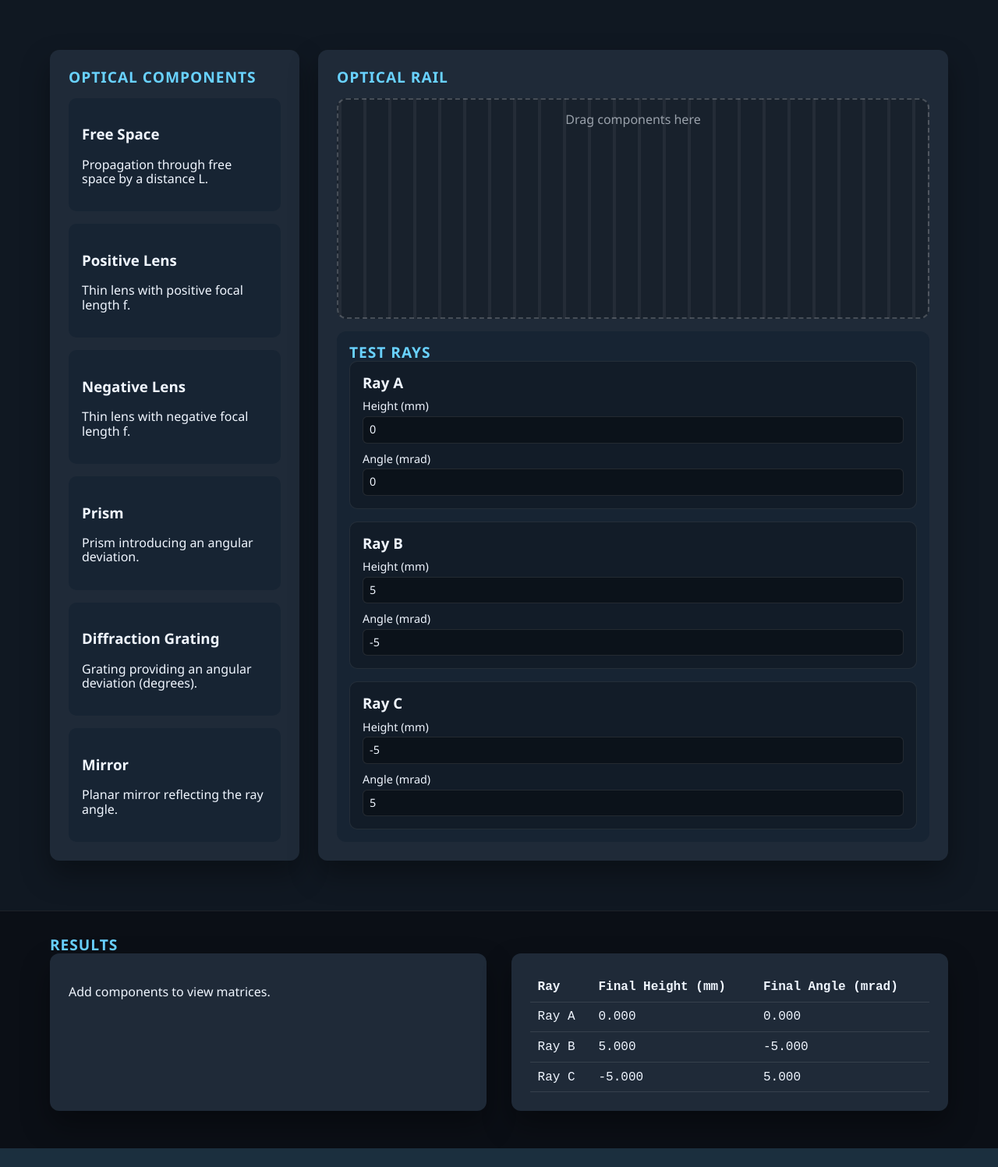
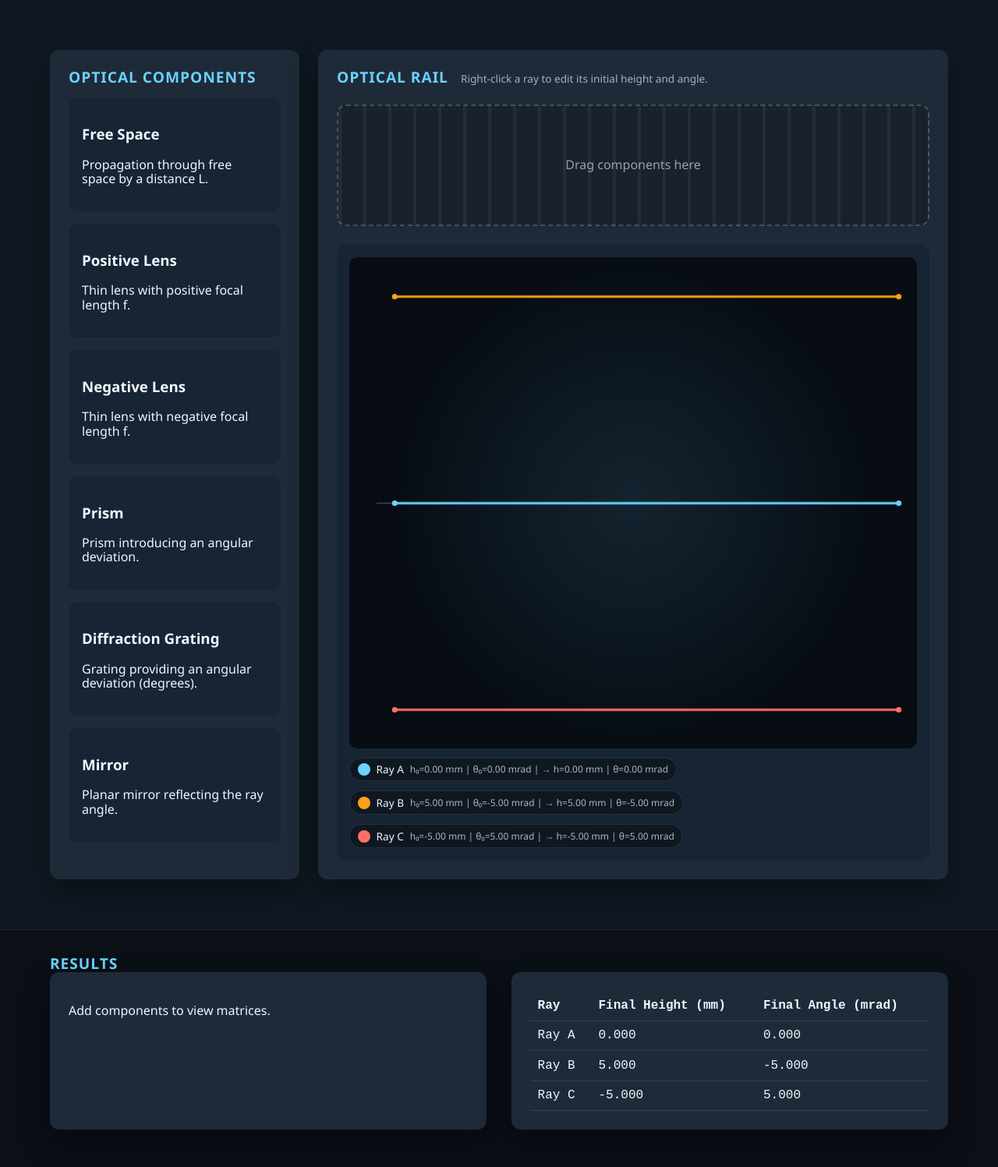
Before and after one commit to joshuamontierth/Optical-Raytracing, a Flask app: page / in a window 1280 px wide. Shown: the part 182-1679 px from the top of the page at 78% size. Before the commit the page ends 1655 px from the top, so only its background shows below. Run offline with Flask 3, Linux system fonts and the light colour scheme.

Commit message:
Add ray visualization canvas and compact matrix view

```diff
--- a/static/css/styles.css
+++ b/static/css/styles.css
@@ -48,6 +48,22 @@ body {
   gap: 1rem;
 }
 
+.workspace {
+  gap: 1.5rem;
+}
+
+.workspace-header {
+  display: flex;
+  align-items: baseline;
+  gap: 1rem;
+}
+
+.workspace-hint {
+  margin: 0;
+  font-size: 0.85rem;
+  color: rgba(240, 246, 255, 0.65);
+}
+
 .toolbox h2,
 .workspace h2,
 .results-panel h2 {
@@ -83,14 +99,13 @@ body {
 }
 
 .optical-rail {
-  flex: 1;
+  flex: 0 0 auto;
   border: 2px dashed rgba(255, 255, 255, 0.2);
   border-radius: 12px;
   padding: 1rem;
-  min-height: 200px;
+  min-height: 120px;
   display: flex;
-  flex-wrap: wrap;
-  align-content: flex-start;
+  align-items: center;
   gap: 0.75rem;
   position: relative;
   background: repeating-linear-gradient(
@@ -115,66 +130,76 @@ body {
 
 .rail-component {
   background: var(--card-bg);
-  padding: 0.8rem 1rem;
-  border-radius: 999px;
-  display: inline-flex;
+  padding: 0.5rem;
+  border-radius: 10px;
+  display: flex;
   align-items: center;
-  gap: 0.5rem;
+  justify-content: center;
   border: 1px solid rgba(255, 255, 255, 0.1);
   position: relative;
   user-select: none;
+  width: 64px;
+  height: 64px;
 }
 
 .rail-component::before {
   content: "";
-  width: 10px;
-  height: 10px;
-  border-radius: 50%;
-  background: var(--accent);
+  position: absolute;
+  inset: 8px;
+  border-radius: 8px;
+  border: 2px solid var(--accent);
+  opacity: 0.6;
 }
 
 .rail-component__label {
   font-weight: 600;
   letter-spacing: 0.03em;
+  text-align: center;
+  font-size: 0.75rem;
 }
 
-.rays-panel {
+.visualization-panel {
   background: var(--card-bg);
   border-radius: 12px;
   padding: 1rem;
+  display: grid;
+  gap: 0.75rem;
 }
 
-.ray-controls {
-  display: grid;
-  gap: 1rem;
+.ray-visualization {
+  width: 100%;
+  border-radius: 10px;
+  background: radial-gradient(circle at 50% 50%, rgba(105, 210, 255, 0.12), transparent 65%),
+    rgba(5, 9, 15, 0.85);
 }
 
-.ray-control {
-  background: rgba(16, 24, 34, 0.6);
-  border-radius: 10px;
-  padding: 1rem;
-  display: grid;
+.ray-legend {
+  display: flex;
+  flex-wrap: wrap;
   gap: 0.75rem;
-  border: 1px solid rgba(255, 255, 255, 0.08);
 }
 
-.ray-control h3 {
-  margin: 0;
+.ray-legend__item {
+  display: inline-flex;
+  align-items: center;
+  gap: 0.5rem;
+  padding: 0.4rem 0.6rem;
+  border-radius: 999px;
+  background: rgba(0, 0, 0, 0.35);
+  border: 1px solid rgba(255, 255, 255, 0.1);
+  cursor: context-menu;
+  font-size: 0.85rem;
 }
 
-.ray-control label {
-  display: flex;
-  flex-direction: column;
-  font-size: 0.9rem;
-  gap: 0.25rem;
+.ray-legend__swatch {
+  width: 16px;
+  height: 16px;
+  border-radius: 50%;
 }
 
-.ray-control input {
-  background: rgba(0, 0, 0, 0.35);
-  border: 1px solid rgba(255, 255, 255, 0.1);
-  border-radius: 6px;
-  padding: 0.5rem;
-  color: var(--fg);
+.ray-legend__details {
+  opacity: 0.7;
+  font-size: 0.75rem;
 }
 
 .results-panel {
--- a/static/js/app.js
+++ b/static/js/app.js
@@ -1,20 +1,24 @@
 const componentLibrary = window.APP_DATA.componentLibrary;
 const opticalRail = document.getElementById("optical-rail");
 const componentTemplate = document.getElementById("component-template");
-const rayTemplate = document.getElementById("ray-control-template");
-const rayControls = document.getElementById("ray-controls");
 const matrixOutput = document.getElementById("matrix-output");
 const raysOutput = document.getElementById("rays-output");
 const contextMenu = document.getElementById("context-menu");
+const rayContextMenu = document.getElementById("ray-context-menu");
 const modalBackdrop = document.getElementById("modal-backdrop");
 const modalForm = document.getElementById("modal-form");
 const modalTitle = document.getElementById("modal-title");
 const modalClose = document.getElementById("modal-close");
 const modalCancel = document.getElementById("modal-cancel");
+const visualizationCanvas = document.getElementById("ray-visualization");
+const rayLegend = document.getElementById("ray-legend");
 
 let componentSequence = [];
 let activeContextTarget = null;
 let activeModalComponentId = null;
+let activeRayIndex = null;
+let modalMode = null;
+let lastTraceResult = null;
 
 const defaultRays = [
   { label: "Ray A", height: 0, angle: 0 },
@@ -27,13 +31,23 @@ const rayState = defaultRays.map((ray) => ({ ...ray }));
 function init() {
   bindLibraryDrag();
   setupRailDropTarget();
-  buildRayControls();
+  renderRayLegend();
   updateOutputs();
-  window.addEventListener("click", () => hideContextMenu());
+  window.addEventListener("click", () => {
+    hideContextMenu();
+    hideRayContextMenu();
+  });
   window.addEventListener("keydown", (evt) => {
     if (evt.key === "Escape") {
       hideContextMenu();
+      hideRayContextMenu();
       hideModal();
+    }
+  });
+
+  window.addEventListener("resize", () => {
+    if (lastTraceResult) {
+      renderVisualization(lastTraceResult);
     }
   });
 }
@@ -76,6 +90,7 @@ function setupRailDropTarget() {
 }
 
 function showContextMenu(x, y) {
+  hideRayContextMenu();
   contextMenu.style.left = `${x}px`;
   contextMenu.style.top = `${y}px`;
   contextMenu.classList.remove("hidden");
@@ -84,6 +99,21 @@ function showContextMenu(x, y) {
 function hideContextMenu() {
   contextMenu.classList.add("hidden");
   activeContextTarget = null;
+}
+
+function showRayContextMenu(x, y, index) {
+  hideContextMenu();
+  activeRayIndex = index;
+  rayContextMenu.style.left = `${x}px`;
+  rayContextMenu.style.top = `${y}px`;
+  rayContextMenu.classList.remove("hidden");
+}
+
+function hideRayContextMenu() {
+  rayContextMenu.classList.add("hidden");
+  if (modalMode !== "ray") {
+    activeRayIndex = null;
+  }
 }
 
 contextMenu.addEventListener("click", (evt) => {
@@ -103,6 +133,15 @@ contextMenu.addEventListener("click", (evt) => {
   }
 
   hideContextMenu();
+});
+
+rayContextMenu.addEventListener("click", (evt) => {
+  const action = evt.target.dataset.action;
+  if (!action || activeRayIndex === null) return;
+  if (action === "configure-ray") {
+    openRayModal(activeRayIndex);
+  }
+  hideRayContextMenu();
 });
 
 function addComponentToRail(type) {
@@ -193,35 +232,10 @@ function refreshRailPlaceholder() {
   }
 }
 
-function buildRayControls() {
-  rayControls.innerHTML = "";
-  rayState.forEach((ray, index) => {
-    const fragment = rayTemplate.content.cloneNode(true);
-    const control = fragment.querySelector(".ray-control");
-    control.dataset.rayIndex = index;
-    control.querySelector("h3").textContent = ray.label;
-    const heightInput = control.querySelector('input[name="height"]');
-    const angleInput = control.querySelector('input[name="angle"]');
-
-    heightInput.value = ray.height;
-    angleInput.value = ray.angle;
-
-    heightInput.addEventListener("input", () => {
-      rayState[index].height = Number(heightInput.value);
-      updateOutputs();
-    });
-
-    angleInput.addEventListener("input", () => {
-      rayState[index].angle = Number(angleInput.value);
-      updateOutputs();
-    });
-
-    rayControls.appendChild(fragment);
-  });
-}
-
 function openComponentModal(component) {
+  hideRayContextMenu();
   activeModalComponentId = component.id;
+  modalMode = "component";
   modalTitle.textContent = `Configure ${componentLibrary[component.type].label}`;
   modalForm.innerHTML = "";
 
@@ -244,16 +258,57 @@ function openComponentModal(component) {
   showModal();
 }
 
+function openRayModal(index) {
+  hideContextMenu();
+  modalMode = "ray";
+  activeRayIndex = index;
+  const ray = rayState[index];
+  modalTitle.textContent = `Configure ${ray.label}`;
+  modalForm.innerHTML = "";
+
+  const heightLabel = document.createElement("label");
+  heightLabel.textContent = "Height (mm)";
+  const heightInput = document.createElement("input");
+  heightInput.type = "number";
+  heightInput.step = "0.1";
+  heightInput.name = "height";
+  heightInput.value = ray.height;
+  heightLabel.appendChild(heightInput);
+  modalForm.appendChild(heightLabel);
+
+  const angleLabel = document.createElement("label");
+  angleLabel.textContent = "Angle (mrad)";
+  const angleInput = document.createElement("input");
+  angleInput.type = "number";
+  angleInput.step = "0.1";
+  angleInput.name = "angle";
+  angleInput.value = ray.angle;
+  angleLabel.appendChild(angleInput);
+  modalForm.appendChild(angleLabel);
+
+  showModal();
+}
+
 modalForm.addEventListener("submit", (evt) => {
   evt.preventDefault();
-  if (!activeModalComponentId) return;
   const formData = new FormData(modalForm);
+
+  if (modalMode === "component" && activeModalComponentId) {
     const component = componentSequence.find((c) => c.id === activeModalComponentId);
     if (!component) return;
     formData.forEach((value, key) => {
       component.params[key] = Number(value);
     });
     updateOutputs();
+  } else if (modalMode === "ray" && activeRayIndex !== null) {
+    const height = Number(formData.get("height"));
+    const angle = Number(formData.get("angle"));
+    if (!Number.isFinite(height) || !Number.isFinite(angle)) return;
+    rayState[activeRayIndex].height = height;
+    rayState[activeRayIndex].angle = angle;
+    renderRayLegend();
+    updateOutputs();
+  }
   hideModal();
 });
 
@@ -267,9 +322,12 @@ function showModal() {
 function hideModal() {
   modalBackdrop.classList.add("hidden");
   activeModalComponentId = null;
+  activeRayIndex = null;
+  modalMode = null;
 }
 
 function updateOutputs() {
+  renderRayLegend();
   fetch("/api/trace", {
     method: "POST",
     headers: { "Content-Type": "application/json" },
@@ -277,8 +335,11 @@ function updateOutputs() {
   })
     .then((res) => res.json())
     .then((data) => {
+      lastTraceResult = data;
       renderMatrixOutput(data);
       renderRayOutput(data);
+      renderVisualization(data);
+      renderRayLegend(data);
     })
     .catch((err) => console.error("Trace error", err));
 }
@@ -293,44 +354,68 @@ function renderMatrixOutput(data) {
     return;
   }
 
+  const totalRow = document.createElement("div");
+  totalRow.className = "matrix-row";
+
+  const label = document.createElement("span");
+  label.className = "matrix-label";
+  label.textContent = "M_total =";
+  totalRow.appendChild(label);
+  totalRow.appendChild(createMatrixElement(data.total_matrix));
+
+  const totalOffset = document.createElement("span");
+  totalOffset.className = "matrix-offset";
+  totalOffset.textContent = `Δx = ${data.total_offset[0].toFixed(3)}, Δθ = ${data.total_offset[1].toFixed(3)}`;
+  totalRow.appendChild(totalOffset);
+
+  matrixOutput.appendChild(totalRow);
+
+  const productRow = document.createElement("div");
+  productRow.className = "matrix-product-line";
+
+  const equals = document.createElement("span");
+  equals.className = "matrix-operator";
+  equals.textContent = "=";
+  productRow.appendChild(equals);
+
   data.matrices.forEach((matrix, index) => {
     const component = componentSequence[index];
     const definition = componentLibrary[component.type];
-    const block = document.createElement("div");
-    block.className = "matrix-block";
 
-    const title = document.createElement("h3");
-    title.textContent = `${definition.label} (Component ${index + 1})`;
-    block.appendChild(title);
+    const term = document.createElement("div");
+    term.className = "matrix-term";
 
-    block.appendChild(createMatrixElement(matrix));
+    const title = document.createElement("p");
+    title.className = "matrix-term__title";
+    title.textContent = `${definition.label}`;
+    term.appendChild(title);
 
-    const params = document.createElement("p");
-    params.className = "component-params";
-    params.textContent = `Parameters: ${Object.entries(component.params)
-      .map(([key, value]) => `${key} = ${value}`)
-      .join(", ")}`;
-    block.appendChild(params);
+    term.appendChild(createMatrixElement(matrix));
 
-    if (data.offsets[index][1] !== 0 || data.offsets[index][0] !== 0) {
-      const offset = document.createElement("p");
-      offset.textContent = `Offsets: Δx = ${data.offsets[index][0].toFixed(3)}, Δθ = ${data.offsets[index][1].toFixed(3)}`;
-      block.appendChild(offset);
+    const paramsText = formatComponentParams(component.params);
+    const offset = data.offsets[index];
+    const hasOffset = Math.abs(offset[0]) > 1e-6 || Math.abs(offset[1]) > 1e-6;
+    const detailParts = [];
+    if (paramsText) detailParts.push(paramsText);
+    if (hasOffset) detailParts.push(`Δx=${offset[0].toFixed(3)}, Δθ=${offset[1].toFixed(3)}`);
+    if (detailParts.length) {
+      const details = document.createElement("p");
+      details.className = "matrix-term__details";
+      details.textContent = detailParts.join(" · ");
+      term.appendChild(details);
     }
 
-    matrixOutput.appendChild(block);
+    productRow.appendChild(term);
+
+    if (index < data.matrices.length - 1) {
+      const operator = document.createElement("span");
+      operator.className = "matrix-operator";
+      operator.textContent = "×";
+      productRow.appendChild(operator);
+    }
   });
 
-  const totalBlock = document.createElement("div");
-  totalBlock.className = "matrix-block";
-  const totalTitle = document.createElement("h3");
-  totalTitle.textContent = "Total System";
-  totalBlock.appendChild(totalTitle);
-  totalBlock.appendChild(createMatrixElement(data.total_matrix));
-  const offset = document.createElement("p");
-  offset.textContent = `Offsets: Δx = ${data.total_offset[0].toFixed(3)}, Δθ = ${data.total_offset[1].toFixed(3)}`;
-  totalBlock.appendChild(offset);
-  matrixOutput.appendChild(totalBlock);
+  matrixOutput.appendChild(productRow);
 }
 
 function createMatrixElement(matrix) {
@@ -372,4 +457,240 @@ function renderRayOutput(data) {
   raysOutput.appendChild(table);
 }
 
+const RAY_COLORS = ["#69d2ff", "#ff9f1c", "#ff6f69", "#9b5de5", "#2ec4b6"];
+
+function getRayColor(index) {
+  return RAY_COLORS[index % RAY_COLORS.length];
+}
+
+function renderRayLegend(traceData = lastTraceResult) {
+  if (!rayLegend) return;
+  rayLegend.innerHTML = "";
+
+  rayState.forEach((ray, index) => {
+    const item = document.createElement("div");
+    item.className = "ray-legend__item";
+    item.tabIndex = 0;
+
+    const swatch = document.createElement("span");
+    swatch.className = "ray-legend__swatch";
+    swatch.style.background = getRayColor(index);
+    item.appendChild(swatch);
+
+    const name = document.createElement("span");
+    name.textContent = ray.label;
+    item.appendChild(name);
+
+    const details = document.createElement("span");
+    details.className = "ray-legend__details";
+    const detailParts = [
+      `h₀=${Number(ray.height).toFixed(2)} mm`,
+      `θ₀=${Number(ray.angle).toFixed(2)} mrad`,
+    ];
+    const traced = traceData?.propagated_rays?.[index];
+    if (traced) {
+      detailParts.push(`→ h=${Number(traced.height).toFixed(2)} mm`);
+      detailParts.push(`θ=${Number(traced.angle).toFixed(2)} mrad`);
+    }
+    details.textContent = detailParts.join(" | ");
+    item.appendChild(details);
+
+    item.addEventListener("contextmenu", (evt) => {
+      evt.preventDefault();
+      showRayContextMenu(evt.clientX, evt.clientY, index);
+    });
+
+    item.addEventListener("keydown", (evt) => {
+      if (evt.key === "Enter" || evt.key === " ") {
+        evt.preventDefault();
+        openRayModal(index);
+      }
+    });
+
+    rayLegend.appendChild(item);
+  });
+}
+
+function renderVisualization(data) {
+  if (!visualizationCanvas) return;
+  const ctx = visualizationCanvas.getContext("2d");
+  if (!ctx) return;
+
+  const rect = visualizationCanvas.getBoundingClientRect();
+  const width = rect.width || visualizationCanvas.width || 640;
+  const height = rect.height || visualizationCanvas.height || 260;
+  const dpr = window.devicePixelRatio || 1;
+  visualizationCanvas.width = width * dpr;
+  visualizationCanvas.height = height * dpr;
+  ctx.setTransform(dpr, 0, 0, dpr, 0, 0);
+
+  ctx.clearRect(0, 0, width, height);
+
+  const margin = Math.min(Math.max(width * 0.08, 36), 80);
+  const axisY = height / 2;
+  const layout = computeComponentLayout(width, margin);
+
+  const axisStart = Math.max(10, layout.startX - margin * 0.4);
+  const axisEnd = Math.min(width - 10, layout.endX + margin * 0.4);
+
+  ctx.save();
+  ctx.strokeStyle = "rgba(240, 246, 255, 0.25)";
+  ctx.lineWidth = 1.5;
+  ctx.beginPath();
+  ctx.moveTo(axisStart, axisY);
+  ctx.lineTo(axisEnd, axisY);
+  ctx.stroke();
+  ctx.restore();
+
+  layout.positions.forEach((entry) => {
+    ctx.save();
+    const gradient = ctx.createLinearGradient(entry.x, 20, entry.x, height - 20);
+    gradient.addColorStop(0, "rgba(105, 210, 255, 0)");
+    gradient.addColorStop(0.5, "rgba(105, 210, 255, 0.7)");
+    gradient.addColorStop(1, "rgba(105, 210, 255, 0)");
+    ctx.strokeStyle = gradient;
+    ctx.lineWidth = 4;
+    ctx.beginPath();
+    ctx.moveTo(entry.x, 20);
+    ctx.lineTo(entry.x, height - 20);
+    ctx.stroke();
+    ctx.restore();
+
+    ctx.save();
+    ctx.fillStyle = "rgba(240, 246, 255, 0.65)";
+    ctx.font = "12px 'Segoe UI', sans-serif";
+    ctx.textAlign = "center";
+    ctx.fillText(componentLibrary[entry.component.type]?.label ?? "Component", entry.x, height - 6);
+    ctx.restore();
+  });
+
+  const paths = computeRayPaths(data);
+  let maxHeight = 0.5;
+  paths.forEach((path) => {
+    path.states.forEach((state) => {
+      maxHeight = Math.max(maxHeight, Math.abs(state.height));
+    });
+  });
+  const scale = maxHeight === 0 ? 1 : Math.min((height * 0.42) / maxHeight, 90);
+
+  const xPoints = [layout.startX];
+  layout.positions.forEach((entry) => xPoints.push(entry.x));
+  const trailingX = Math.min(width - margin * 0.4, layout.endX + margin * 0.6);
+  xPoints.push(trailingX);
+
+  const mapHeight = (value) => clamp(axisY - value * scale, 16, height - 16);
+
+  paths.forEach((path, index) => {
+    const color = getRayColor(index);
+    const states = path.states;
+    const lastHeight = states[states.length - 1] ? states[states.length - 1].height : states[0]?.height ?? 0;
+    const heights = [...states.map((state) => state.height), lastHeight];
+
+    ctx.save();
+    ctx.lineJoin = "round";
+    ctx.lineCap = "round";
+
+    ctx.strokeStyle = `${color}33`;
+    ctx.lineWidth = 5;
+    ctx.beginPath();
+    ctx.moveTo(xPoints[0], mapHeight(heights[0]));
+    for (let i = 1; i < xPoints.length; i += 1) {
+      ctx.lineTo(xPoints[i], mapHeight(heights[i] ?? heights[heights.length - 1]));
+    }
+    ctx.stroke();
+
+    ctx.strokeStyle = color;
+    ctx.lineWidth = 2.4;
+    ctx.beginPath();
+    ctx.moveTo(xPoints[0], mapHeight(heights[0]));
+    for (let i = 1; i < xPoints.length; i += 1) {
+      ctx.lineTo(xPoints[i], mapHeight(heights[i] ?? heights[heights.length - 1]));
+    }
+    ctx.stroke();
+
+    ctx.fillStyle = color;
+    ctx.beginPath();
+    ctx.arc(xPoints[0], mapHeight(heights[0]), 3.5, 0, Math.PI * 2);
+    ctx.fill();
+
+    ctx.beginPath();
+    ctx.arc(xPoints[xPoints.length - 1], mapHeight(heights[heights.length - 1]), 3.5, 0, Math.PI * 2);
+    ctx.fill();
+
+    layout.positions.forEach((entry, posIndex) => {
+      const state = states[posIndex + 1];
+      if (!state) return;
+      ctx.beginPath();
+      ctx.arc(entry.x, mapHeight(state.height), 2.4, 0, Math.PI * 2);
+      ctx.fill();
+    });
+
+    ctx.restore();
+  });
+}
+
+function computeRayPaths(data) {
+  const matrices = data?.matrices ?? [];
+  const offsets = data?.offsets ?? [];
+  return rayState.map((ray) => {
+    const states = [{ height: ray.height, angle: ray.angle }];
+    let vec = [ray.height, ray.angle];
+    matrices.forEach((matrix, index) => {
+      vec = applyComponentTransform(matrix, offsets[index], vec);
+      states.push({ height: vec[0], angle: vec[1] });
+    });
+    return { states };
+  });
+}
+
+function applyComponentTransform(matrix, offset, vec) {
+  return [
+    matrix[0][0] * vec[0] + matrix[0][1] * vec[1] + (offset?.[0] ?? 0),
+    matrix[1][0] * vec[0] + matrix[1][1] * vec[1] + (offset?.[1] ?? 0),
+  ];
+}
+
+function computeComponentLayout(width, margin) {
+  const startX = Math.max(margin, 24);
+  const endCandidate = Math.max(startX + 80, width - margin);
+  const maxEnd = width - 20;
+  const endX = Math.max(startX + 40, Math.min(endCandidate, maxEnd));
+  const span = Math.max(endX - startX, 40);
+  const weights = componentSequence.map(getComponentWeight);
+  const totalWeight = weights.reduce((sum, weight) => sum + weight, 0);
+
+  if (!componentSequence.length || totalWeight === 0 || span <= 0) {
+    return { startX, endX, positions: [] };
+  }
+
+  let accumulated = 0;
+  const positions = componentSequence.map((component, index) => {
+    const weight = weights[index];
+    const centerRatio = (accumulated + weight / 2) / totalWeight;
+    accumulated += weight;
+    const x = startX + centerRatio * span;
+    return { x, component, index };
+  });
+
+  return { startX, endX, positions };
+}
+
+function getComponentWeight(component) {
+  if (component.type === "free_space") {
+    const length = Number(component.params.length) || 0;
+    return clamp(length / 50, 0.5, 5);
+  }
+  return 1;
+}
+
+function formatComponentParams(params) {
+  return Object.entries(params)
+    .map(([key, value]) => `${key.replace(/_/g, " ")}=${Number(value).toFixed(2)}`)
+    .join(", ");
+}
+
+function clamp(value, min, max) {
+  return Math.min(Math.max(value, min), max);
+}
+
 init();
--- a/templates/index.html
+++ b/templates/index.html
@@ -36,15 +36,18 @@
       </section>
 
       <section class="workspace">
-        <h2>Optical Rail</h2>
+        <div class="workspace-header">
+          <h2>Optical Rail</h2>
+          <p class="workspace-hint">Right-click a ray to edit its initial height and angle.</p>
+        </div>
         <div id="optical-rail" class="optical-rail" tabindex="0">
           <p class="rail-placeholder">Drag components here</p>
         </div>
 
-        <section class="rays-panel">
-          <h2>Test Rays</h2>
-          <div id="ray-controls" class="ray-controls"></div>
-        </section>
+        <div class="visualization-panel">
+          <canvas id="ray-visualization" class="ray-visualization" height="260"></canvas>
+          <div id="ray-legend" class="ray-legend"></div>
+        </div>
       </section>
     </main>
 
@@ -61,6 +64,10 @@
       <button type="button" data-action="remove">Remove</button>
     </div>
 
+    <div id="ray-context-menu" class="context-menu hidden">
+      <button type="button" data-action="configure-ray">Configure Ray</button>
+    </div>
+
     <div id="modal-backdrop" class="modal-backdrop hidden">
       <div class="modal" role="dialog" aria-modal="true" aria-labelledby="modal-title">
         <div class="modal-header">
@@ -74,20 +81,6 @@
         </div>
       </div>
     </div>
-
-    <template id="ray-control-template">
-      <div class="ray-control" data-ray-index="">
-        <h3></h3>
-        <label>
-          Height (mm)
-          <input type="number" name="height" step="0.1" />
-        </label>
-        <label>
-          Angle (mrad)
-          <input type="number" name="angle" step="0.1" />
-        </label>
-      </div>
-    </template>
 
     <template id="component-template">
       <div class="rail-component" data-id="">
```
Also changed, not shown: other parts of static/css/styles.css (+49 -7 lines). Lines whose indentation alone changed are shown as unchanged.
